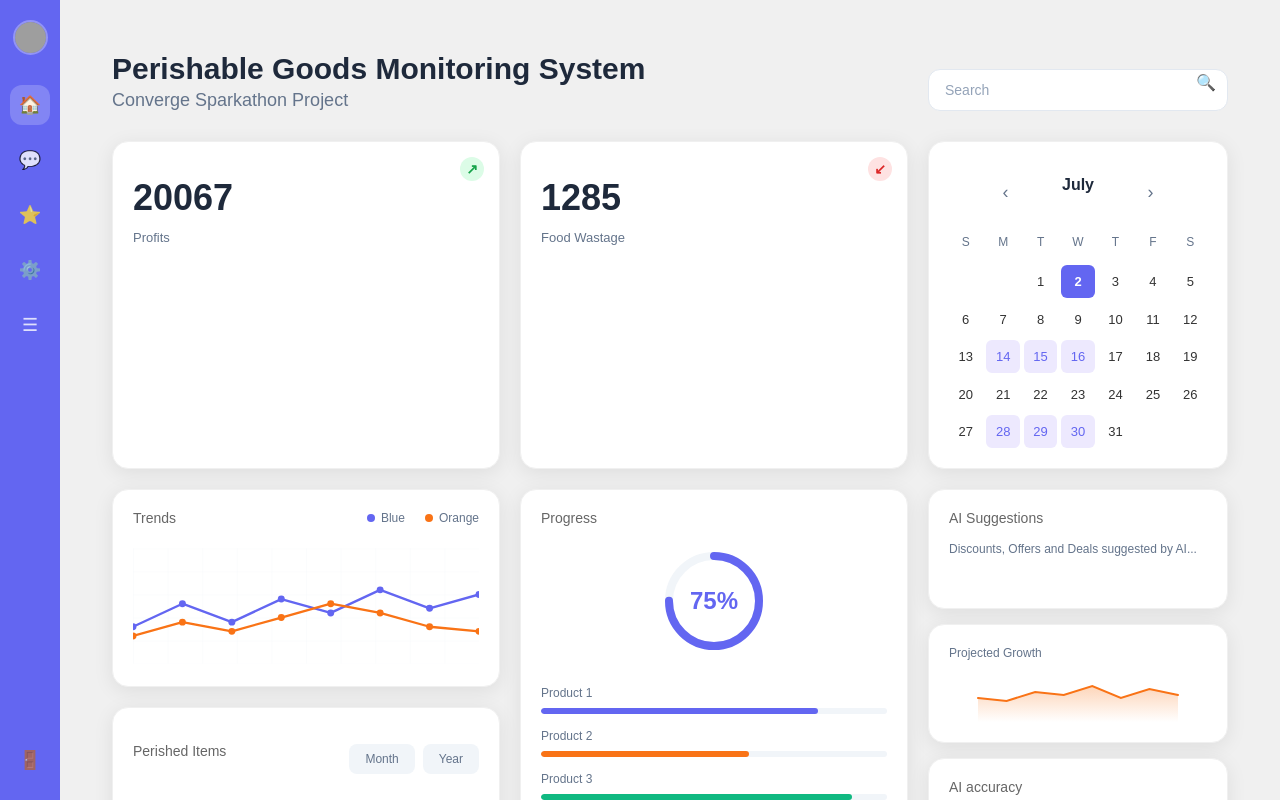
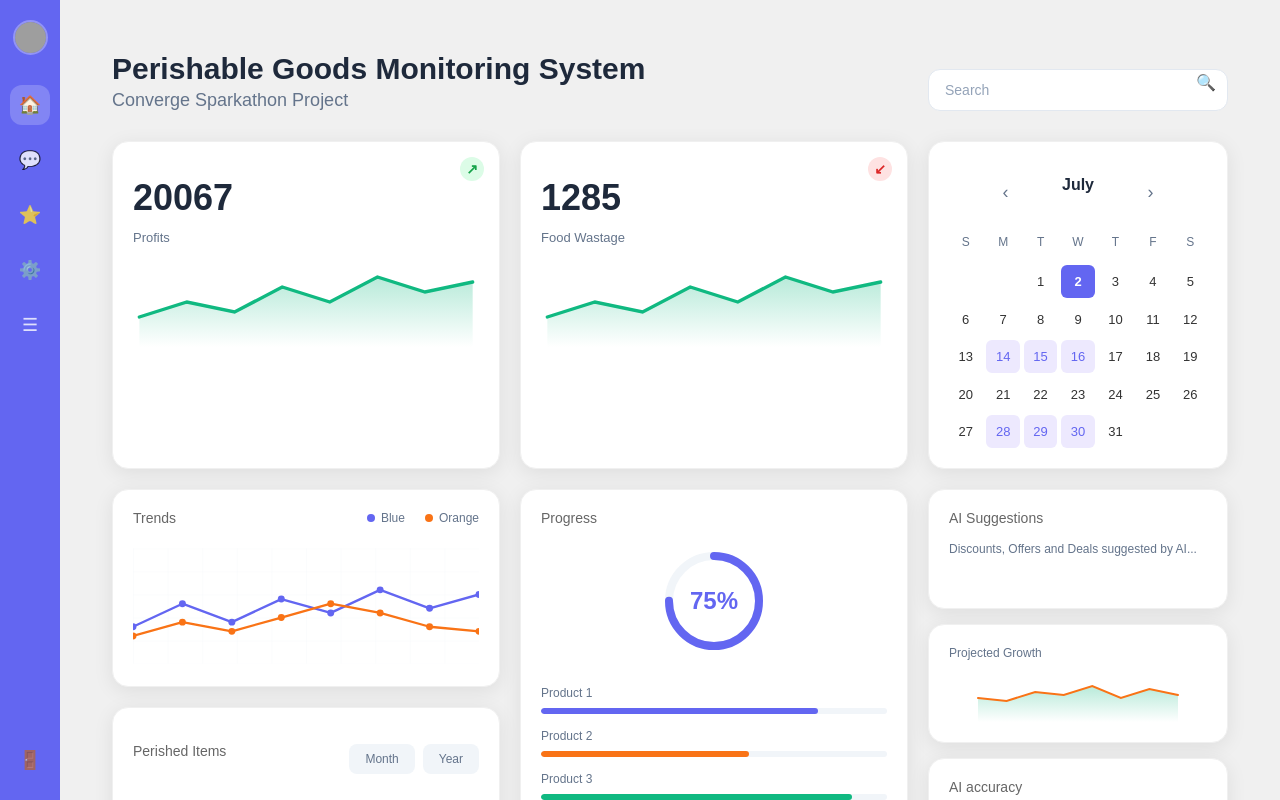
Before and after one commit to harshitparpe/Perishable-Goods-Monitoring, a React (Vite) app in the folder frontend/: page / in a window 1280 px wide. Shown: the top 800 px of the page. Built offline with nearby package versions, Linux system fonts and the light colour scheme; grey boxes are pictures that could not be loaded.

Commit message:
Update StatsCard.jsx
Add graph in the stats cards

```diff
--- a/frontend/src/App.jsx
+++ b/frontend/src/App.jsx
@@ -18,8 +18,6 @@
       value: "20067",
       label: "Profits",
       trend: "up",
-      picture:
-        "https://www.readyconvenience.com/wp-content/uploads/2018/04/04.04.18-Grow-Your-Profits-Large.jpg",
     },
     {
       value: "1285",
@@ -43,6 +41,7 @@
                 value={stat.value}
                 label={stat.label}
                 trend={stat.trend}
+                // chartData={stat.chartData}
               />
             ))}
           </div>
--- a/frontend/src/components/StatsCard.jsx
+++ b/frontend/src/components/StatsCard.jsx
@@ -1,7 +1,39 @@
 import React from "react";
 import "./StatsCard.css";
+import "./SmallCharts.css";
+
+// Sample data for small charts
+const chartData1 = [
+  { x: 0, y: 30 },
+  { x: 1, y: 45 },
+  { x: 2, y: 35 },
+  { x: 3, y: 60 },
+  { x: 4, y: 45 },
+  { x: 5, y: 70 },
+  { x: 6, y: 55 },
+  { x: 7, y: 65 },
+];
 
 const StatsCard = ({ value, label, trend }) => {
+  const createPath = (points, height = 60) => {
+    return points
+      .map((point, index) => {
+        const x = (point.x / 7) * 200;
+        const y = height - (point.y / 100) * height;
+        return `${index === 0 ? "M" : "L"} ${x} ${y}`;
+      })
+      .join(" ");
+  };
+
+  const createAreaPath = (points, height = 60) => {
+    const linePath = createPath(points, height);
+    const lastPoint = points[points.length - 1];
+    const firstPoint = points[0];
+    return `${linePath} L ${(lastPoint.x / 7) * 200} ${height} L ${
+      (firstPoint.x / 7) * 200
+    } ${height} Z`;
+  };
+
   return (
     <div className="stats-card card">
       <div className="stats-trend">
@@ -11,6 +43,30 @@
       </div>
       <div className="stats-value">{value}</div>
       <div className="stats-label">{label}</div>
+      <div className="mini-chart">
+        <svg width="100%" height="100" viewBox="0 0 200 60">
+          <defs>
+            <linearGradient
+              id="orangeGradient"
+              x1="0%"
+              y1="0%"
+              x2="0%"
+              y2="100%"
+            >
+              <stop offset="0%" stopColor="#10b981" stopOpacity="0.3" />
+              <stop offset="100%" stopColor="#10b981" stopOpacity="0" />
+            </linearGradient>
+          </defs>
+          <path d={createAreaPath(chartData1)} fill="url(#orangeGradient)" />
+          <path
+            d={createPath(chartData1)}
+            fill="none"
+            stroke="#10b981"
+            strokeWidth="2"
+            strokeLinecap="round"
+          />
+        </svg>
+      </div>
     </div>
   );
 };
```
